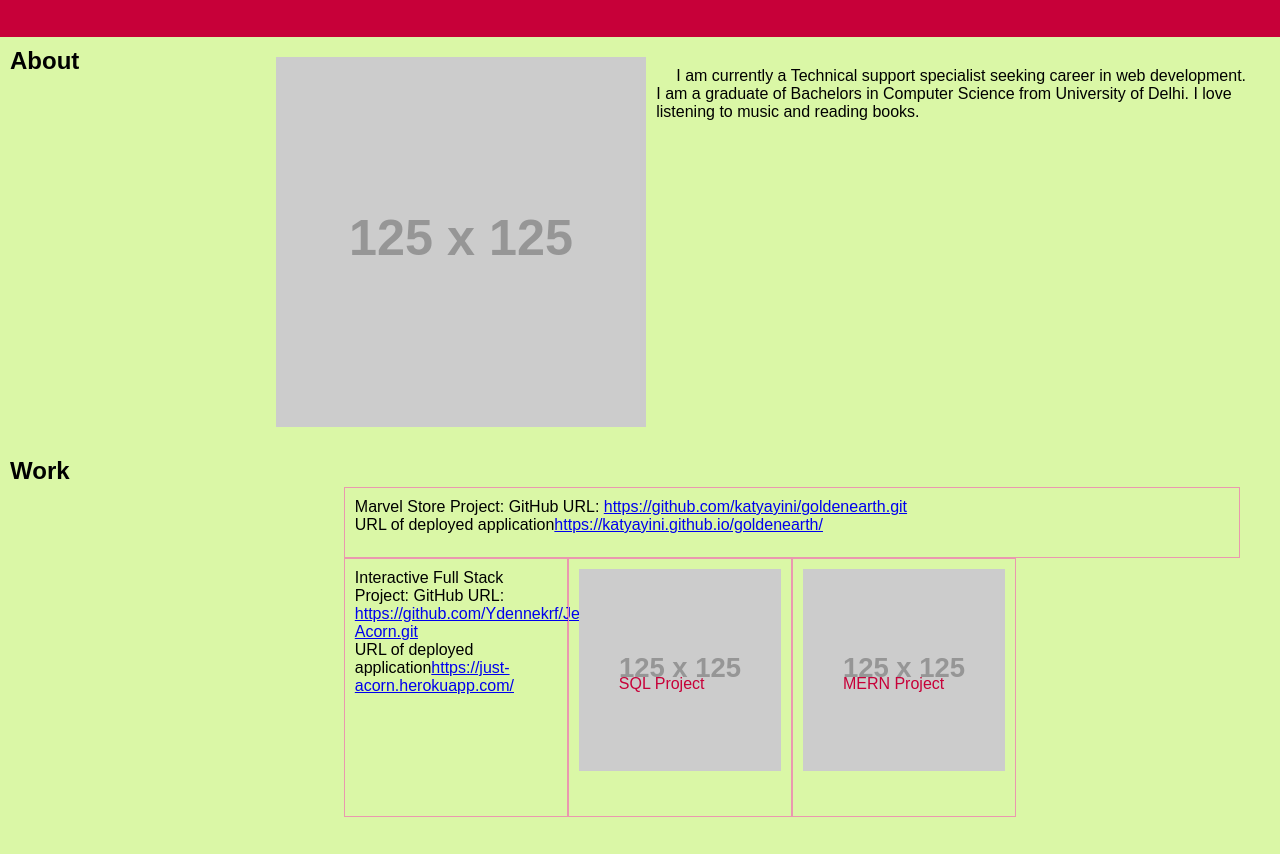
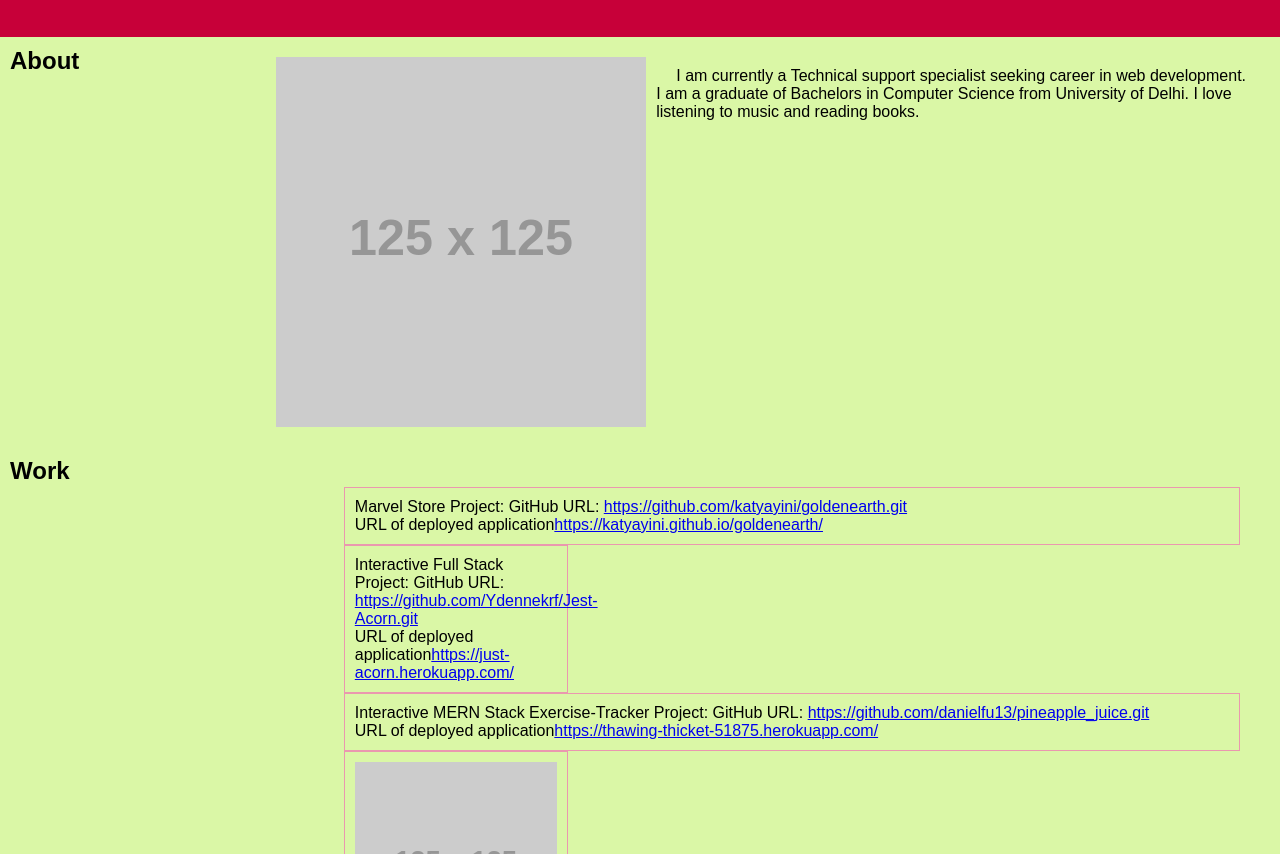
Before and after one commit to katyayini/colors, a plain HTML site: page index.html in a window 1280 px wide. Shown: the part 98-952 px from the top of the page. Drawn offline with Linux system fonts and the light colour scheme; placeholder pictures from the web are drawn by us.

Commit message:
adding MERN Project

```diff
--- a/index.html
+++ b/index.html
@@ -41,13 +41,14 @@
                     GitHub URL:  <a href="https://github.com/Ydennekrf/Jest-Acorn.git">https://github.com/Ydennekrf/Jest-Acorn.git</a> <br>
                     URL of deployed application<a href="https://just-acorn.herokuapp.com/">https://just-acorn.herokuapp.com/</a>
                 </section>
-                <section class="card">
-                    <img src="https://via.placeholder.com/125" alt="SQL Project" />
-                    <p>SQL Project</p>
+                <section class="card first-card">
+                    Interactive MERN Stack Exercise-Tracker Project:
+                    GitHub URL:  <a href="https://github.com/danielfu13/pineapple_juice.git">https://github.com/danielfu13/pineapple_juice.git</a> <br>
+                    URL of deployed application<a href="https://thawing-thicket-51875.herokuapp.com/">https://thawing-thicket-51875.herokuapp.com/</a>
                 </section>
                 <section class="card">
                     <img src="https://via.placeholder.com/125" alt="MERN Project" />
-                    <p>MERN Project</p>
+                    <p>Sample Project</p>
                 </section>
             </div>
         </section>
```
